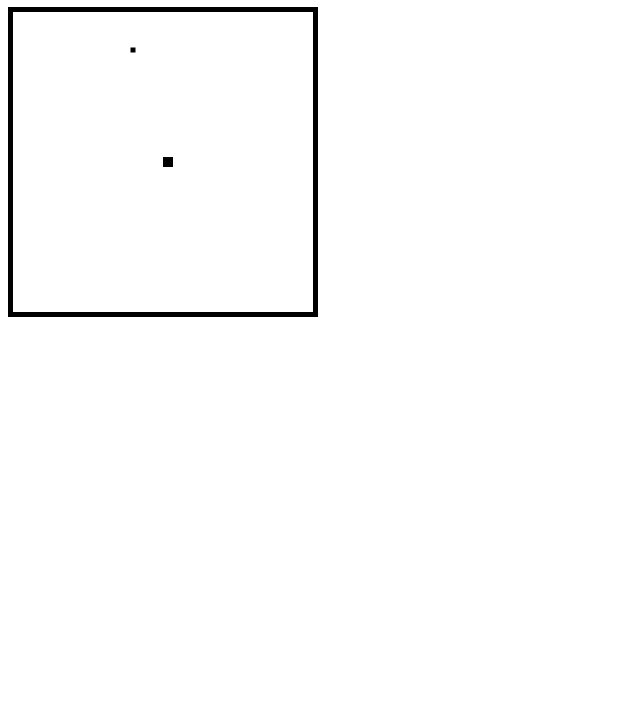
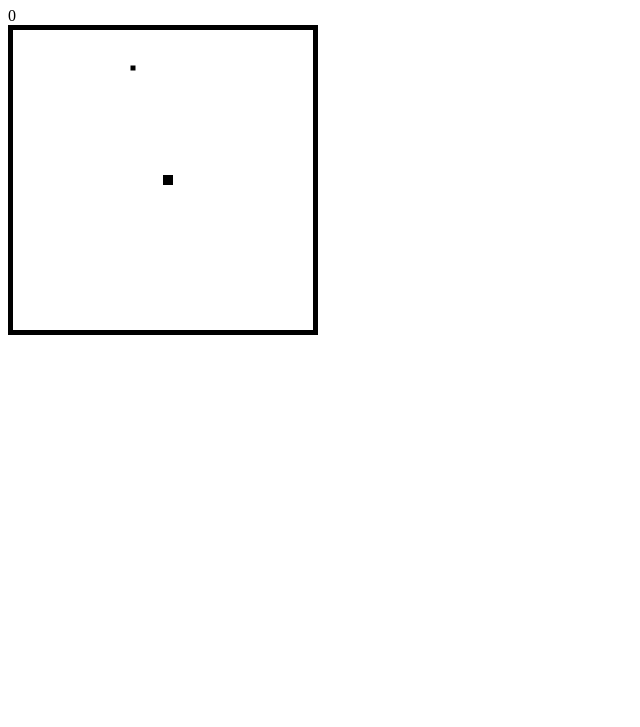
Before and after one commit to carletex/snake-js, a plain HTML site: page index.html in a window 1280 px wide. Shown: the part 73-800 px from the top of the page, without its empty margins (0-640 px from the left). Drawn offline with Linux system fonts and the light colour scheme.

Commit message:
Commit index.html, score +100

```diff
--- a/index.html
+++ b/index.html
@@ -6,6 +6,7 @@
 </head>
 <body>
 	<h1>Snake</h1>
+	<div id="score">0</div>
 	<canvas id="screen" width="310" height="310"></canvas>
 	<script src="snake.js"></script>
 </body>
--- a/snake.js
+++ b/snake.js
@@ -23,9 +23,9 @@
 			self.animationID = requestAnimationFrame(tick);
 		};
 		tick();
-	};
+	}
 
-	Game.prototype = {
+;	Game.prototype = {
 	    update: function() {
 	    	reportCollisions(this.bodies);
     		for (var i = 0; i < this.bodies.length; i++) {
```
